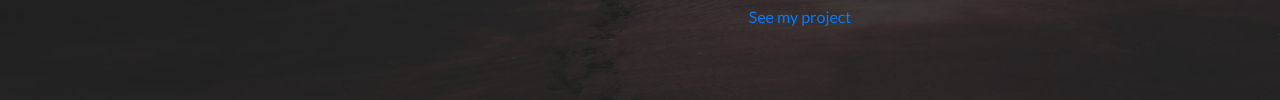
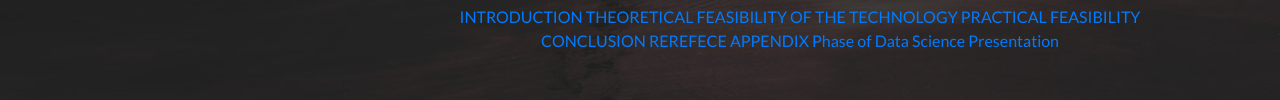
Before and after one commit to Ridoy123789/ridoy, a plain HTML site: page index.html in a window 1280 px wide. Shown: the part 2201-2301 px from the top of the page. Drawn offline with Linux system fonts and the light colour scheme.

Commit message:
Update index.html

```diff
--- a/index.html
+++ b/index.html
@@ -143,7 +143,13 @@ people and organizations.</span
 			<div class="line-dec"></div>
 			<div>
 			<h4>Housing Price Prediction Using Random Forest (Data Science)</h4>
-			 <a href="https://drive.google.com/drive/folders/10FQ5TwgNCREORkwWWePBavUB2QeQWY_P?usp=sharing">See my project</a>
+			 <a href="https://drive.google.com/file/d/1e-yz8jsf-obLxiFre_s25eHYlPENR2G4/view?usp=sharing">INTRODUCTION</a>
+			<a href="https://drive.google.com/file/d/1M0YX_DDy8hfvmY95YoOq0IondSbprBdB/view?usp=sharing">THEORETICAL FEASIBILITY OF THE TECHNOLOGY</a>
+			<a href="https://drive.google.com/file/d/1KiD7EzPT3Lat4TNaxeRWSSZvT9ER9TII/view?usp=sharing">PRACTICAL FEASIBILITY</a>
+			<a href="https://drive.google.com/file/d/1xr4DhMePnS3SZnBYVoHbmTlvfthtrrX9/view?usp=sharing">CONCLUSION</a>
+			<a href="https://drive.google.com/file/d/1Xph2ACFi3JM4DaT2EYxcDBMLZUWxFbDe/view?usp=sharing">REREFECE</a>
+			<a href="https://drive.google.com/file/d/1yg5r4aXrMdg7cIXw1dUZ-AxVfil0uVHA/view?usp=sharing">APPENDIX</a>
+			<a href="https://drive.google.com/file/d/1i6bHq8s0zEnEODzD1EZ_Jx38opuPS9ga/view?usp=sharing">Phase of Data Science Presentation</a>
 			</div>
 
 
```
